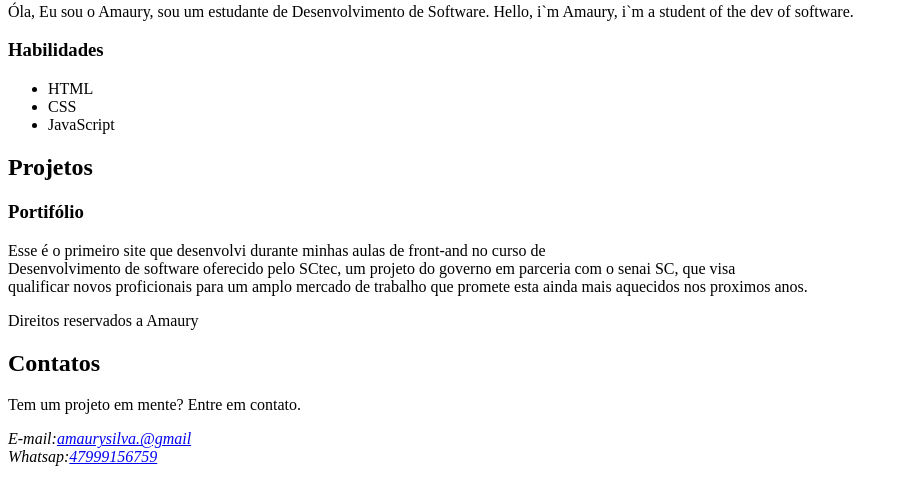
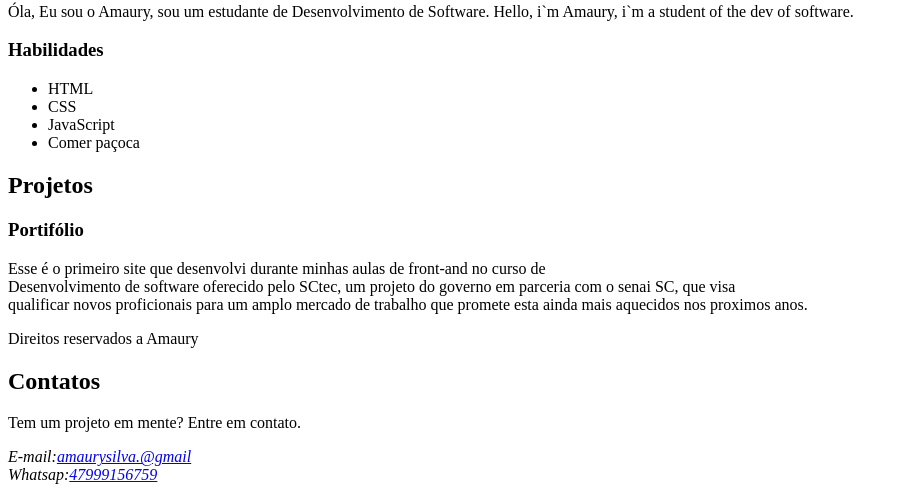
Before and after one commit to amaurysilva50-sudo/site2, a plain HTML site: page index.html in a window 1280 px wide. Shown: the part 536-1023 px from the top of the page, without its empty margins (0-908 px from the left). Drawn offline with Linux system fonts and the light colour scheme.

Commit message:
Update index.html
nova atualização

```diff
--- a/index.html
+++ b/index.html
@@ -48,6 +48,7 @@
                 <li>HTML</li>
                 <li>CSS</li>
                 <li>JavaScript</li>
+                <li>Comer paçoca</li>
             </ul>
 
         </aside>
```
